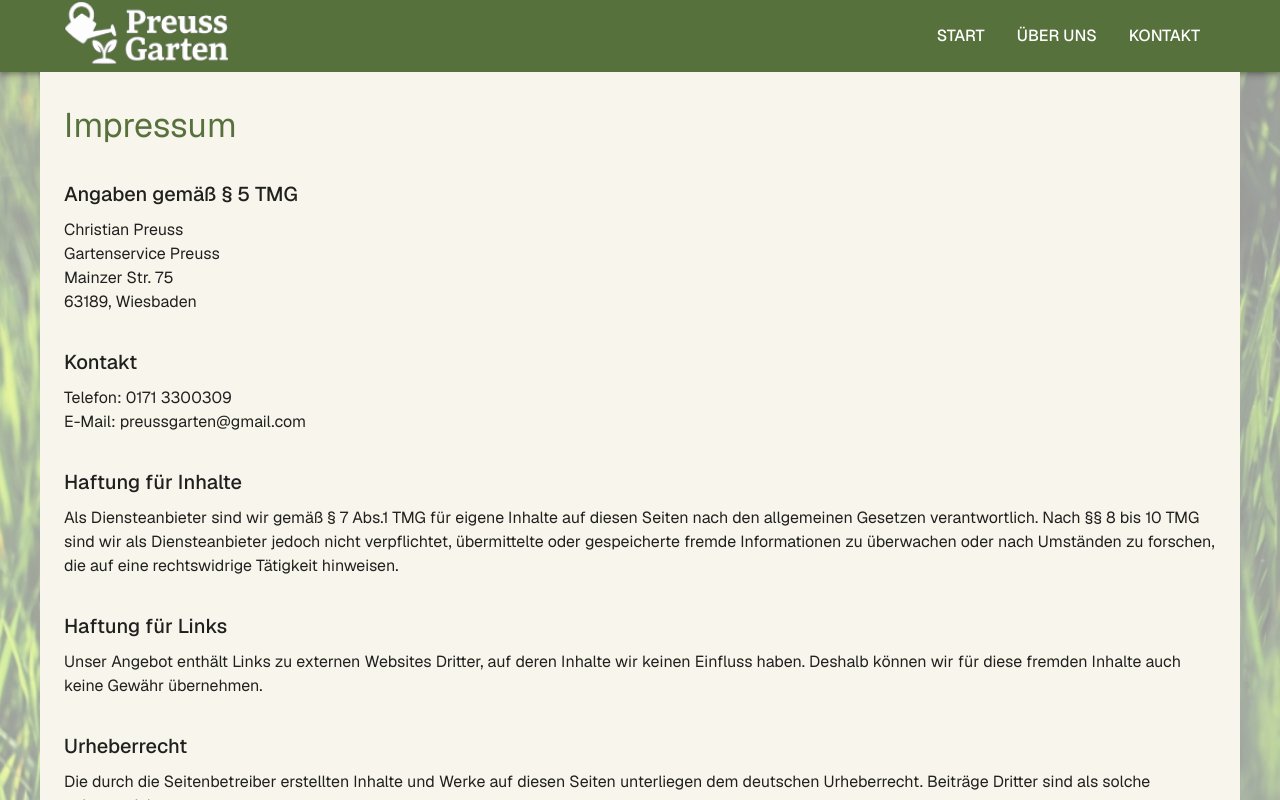
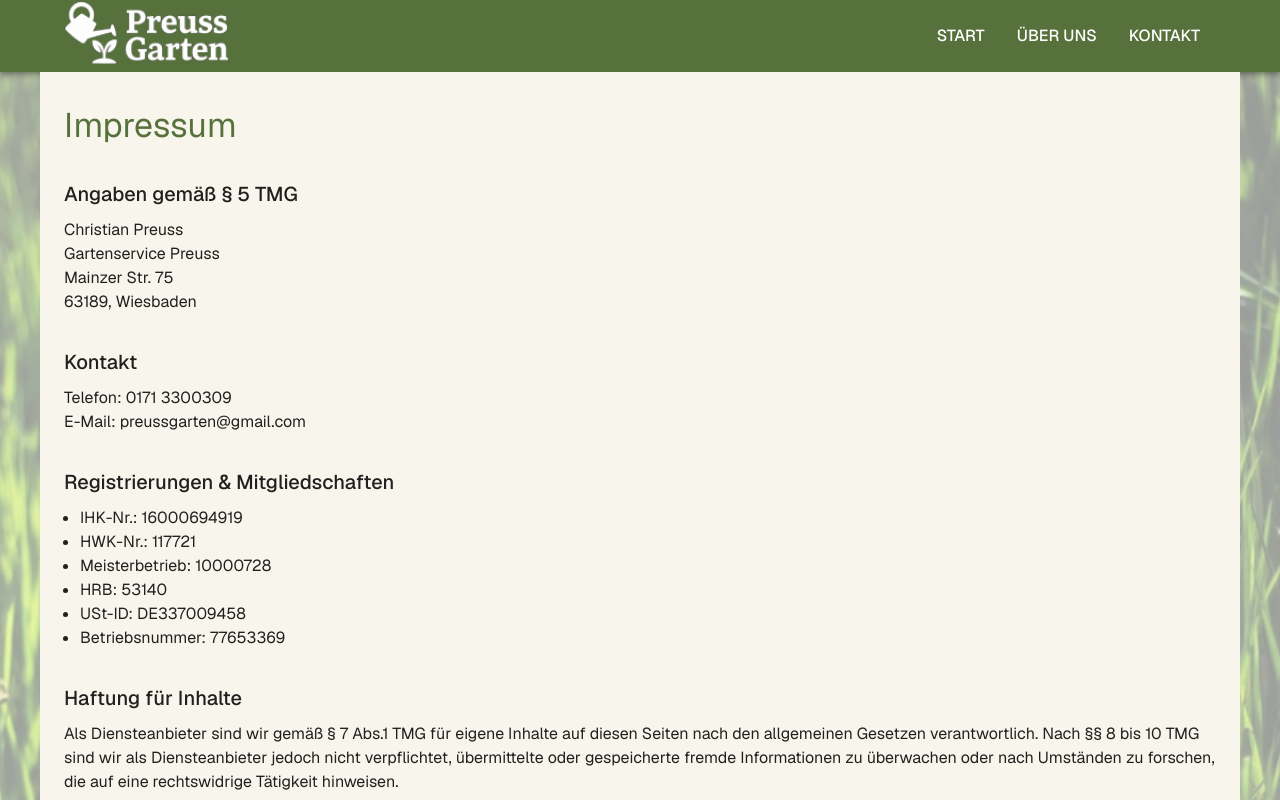
Before and after one commit to twintyit/Garten, a Next.js app: page /impressum in a window 1280 px wide. Shown: the top 800 px of the page. Built offline with nearby package versions, Linux system fonts and the light colour scheme.

Commit message:
impressum fixed--2

```diff
--- a/src/app/impressum/page.js
+++ b/src/app/impressum/page.js
@@ -29,13 +29,30 @@ export default function ImpressumPage() {
                 E-Mail: preussgarten@gmail.com
             </Typography>
 
-            {/*<Typography variant="h6" sx={{ mt: 4, mb: 1 }}>*/}
-            {/*    Umsatzsteuer-ID*/}
-            {/*</Typography>*/}
-            {/*<Typography>*/}
-            {/*    Umsatzsteuer-Identifikationsnummer gemäß § 27 a Umsatzsteuergesetz:<br />*/}
-            {/*    DE123456789*/}
-            {/*</Typography>*/}
+
+            <Typography variant="h6" sx={{ mt: 4, mb: 1 }}>
+                Registrierungen & Mitgliedschaften
+            </Typography>
+            <Box component="ul" sx={{ m: 0, pl: 2, listStyle: 'disc' }}>
+                <li>
+                    <Typography>IHK-Nr.: 16000694919</Typography>
+                </li>
+                <li>
+                    <Typography>HWK-Nr.: 117721</Typography>
+                </li>
+                <li>
+                    <Typography>Meisterbetrieb: 10000728</Typography>
+                </li>
+                <li>
+                    <Typography>HRB: 53140</Typography>
+                </li>
+                <li>
+                    <Typography>USt-ID: DE337009458</Typography>
+                </li>
+                <li>
+                    <Typography>Betriebsnummer: 77653369</Typography>
+                </li>
+            </Box>
 
             <Typography variant="h6" sx={{ mt: 4, mb: 1 }}>
                 Haftung für Inhalte
```
